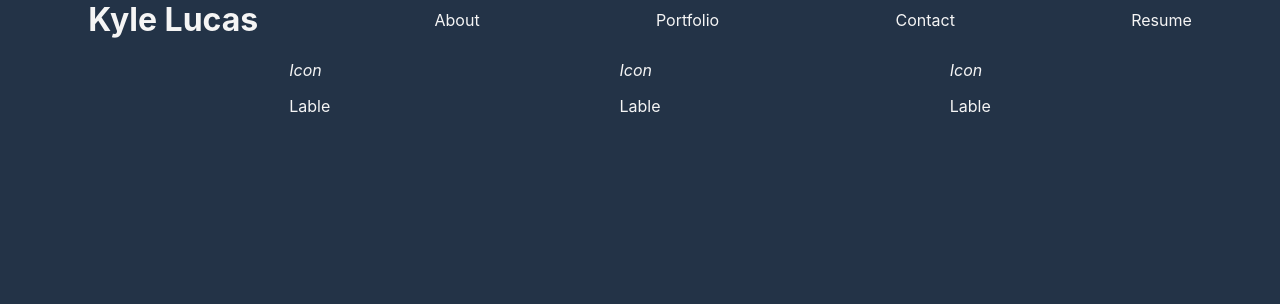
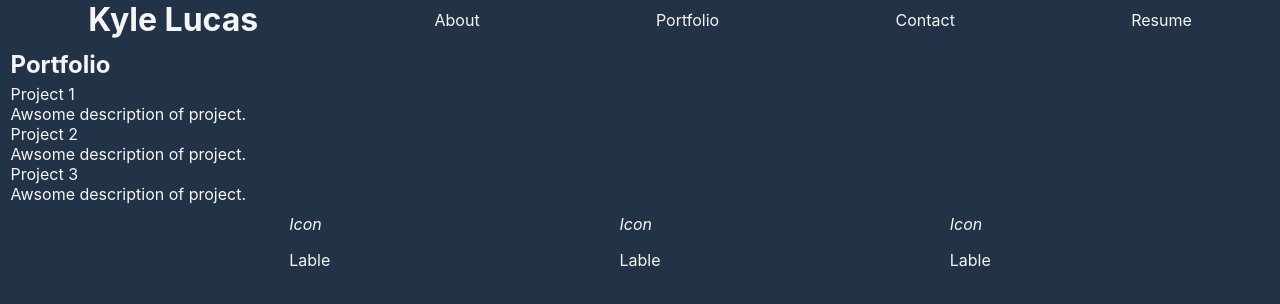
Before and after one commit to kwlucas/Portfolio-Kyle-Lucas, a React (Create React App) app in the folder client/: page / in a window 1280 px wide. Both pictures are taken after a click on the element "Portfolio". Shown: the top 304 px of the page. Built offline with nearby package versions, Linux system fonts and the light colour scheme.

Commit message:
Set up protfolio page with placeholder projects

```diff
--- a/client/src/pages/portfolio.js
+++ b/client/src/pages/portfolio.js
@@ -1,9 +1,41 @@
 import React from 'react';
+
+import Project from '../components/Project';
+
+const projects = [
+    {
+        name: 'Project 1',
+        description: 'Awsome description of project.',
+        repo: 'linkToRepo.com',
+        deployment: 'linkToDeployment.com',
+        imagePath: 'path/to/image'
+    },
+    {
+        name: 'Project 2',
+        description: 'Awsome description of project.',
+        repo: 'linkToRepo.com',
+        deployment: 'linkToDeployment.com',
+        imagePath: 'path/to/image'
+    },
+    {
+        name: 'Project 3',
+        description: 'Awsome description of project.',
+        repo: 'linkToRepo.com',
+        deployment: 'linkToDeployment.com',
+        imagePath: 'path/to/image'
+    },
+]
 
 export default function Portfolio() {
 
-  return (
-    <main>
-    </main>
-  );
+    return (
+        <main>
+            <h2>Portfolio</h2>
+            <div className='cardContainer'>
+                {projects.map((project, index) => (
+                    <Project key={index} projectData={project} />
+                ))}
+            </div>
+        </main>
+    );
 }
```
